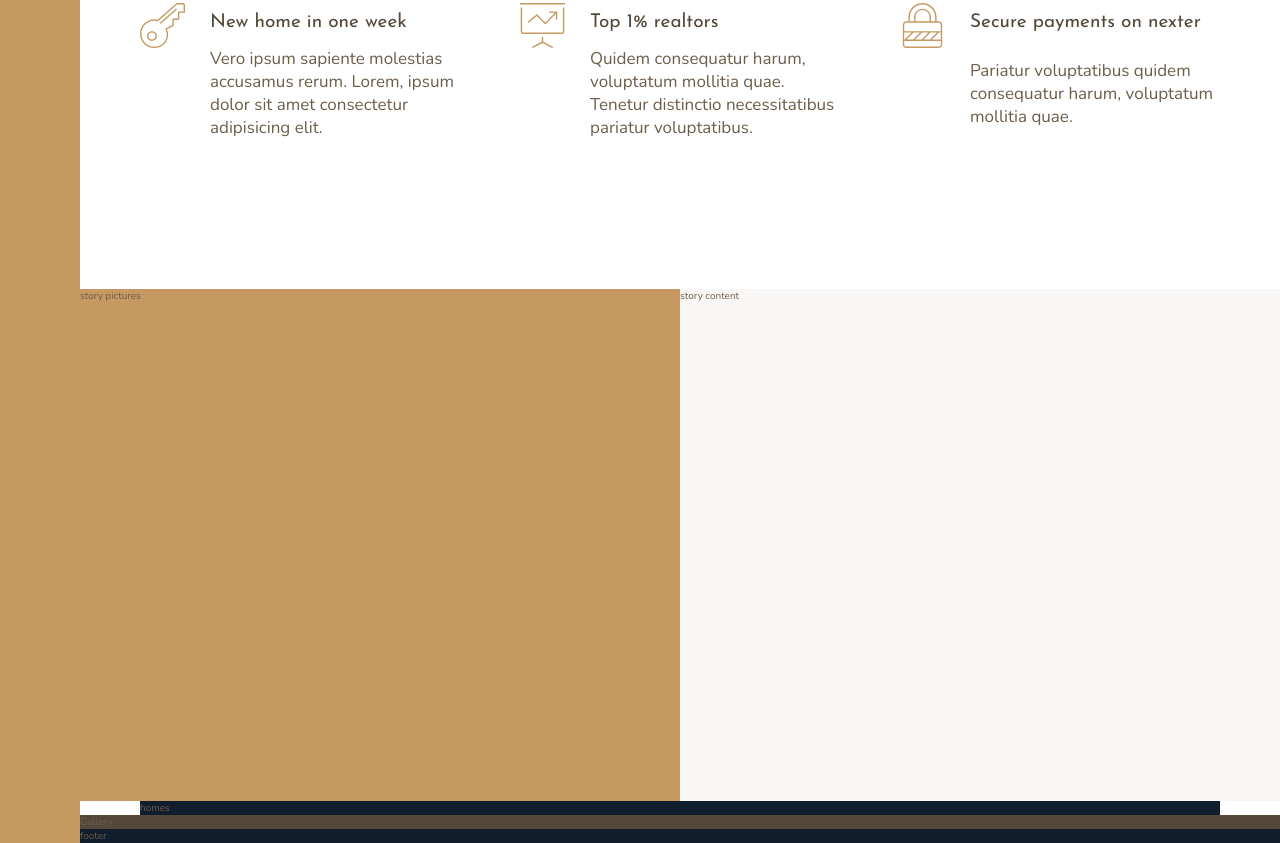
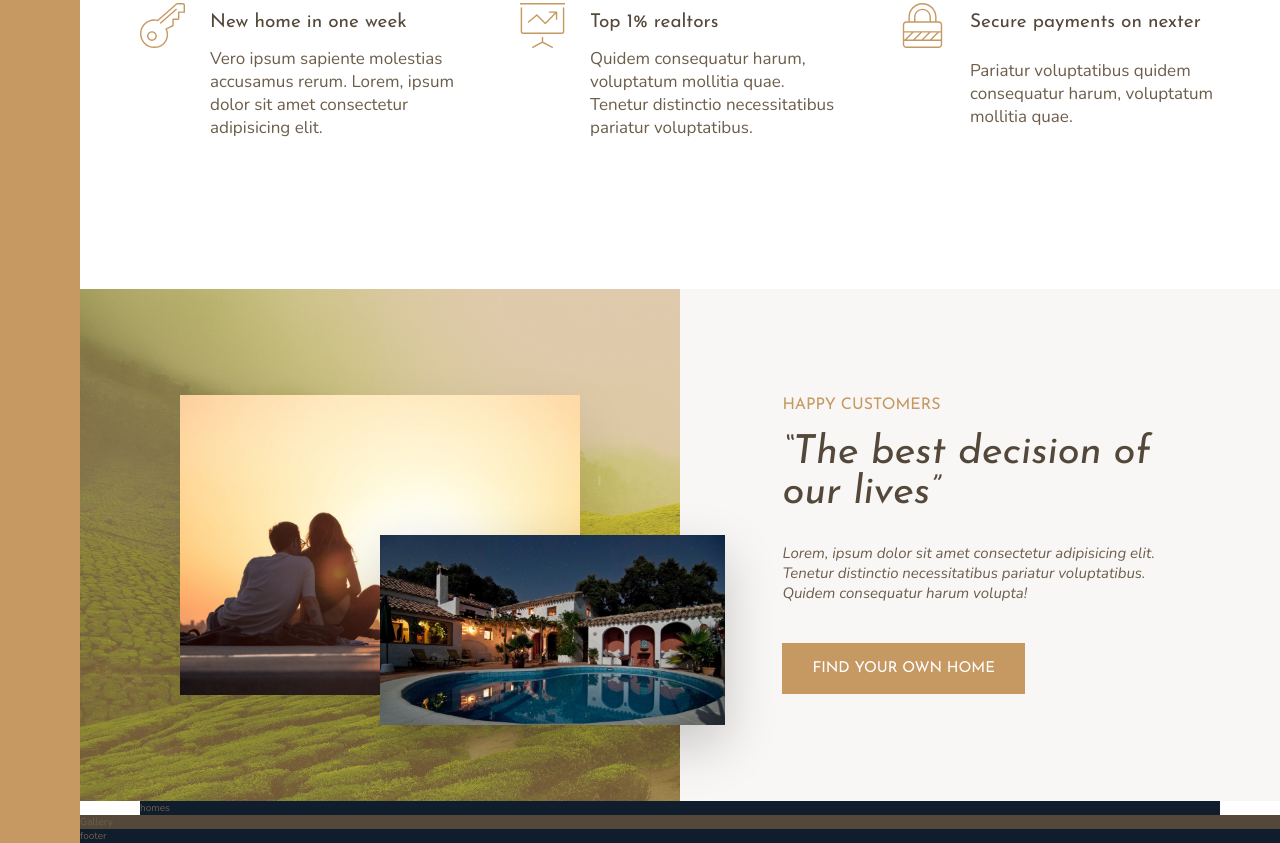
Before and after one commit to z3shan7/Nexter, a website: page index.html in a window 1280 px wide. Shown: the part 963-1806 px from the top of the page. Drawn offline with nearby package versions, Linux system fonts and the light colour scheme.

Commit message:
building story section

```diff
--- a/index.html
+++ b/index.html
@@ -5,11 +5,9 @@
     <meta charset="UTF-8">
     <meta name="viewport" content="width=device-width, initial-scale=1.0">
     <meta http-equiv="X-UA-Compatible" content="ie=edge">
-
     <link href="https://fonts.googleapis.com/css?family=Josefin+Sans:300,400,400i|Nunito:300,300i" rel="stylesheet">
     <link rel="stylesheet" href="css/style.css">
     <link rel="shortcut icon" type="image/png" href="img/favicon.png">
-
     <title>nexter &mdash; your home, your freedom</title>
 </head>
 
@@ -81,10 +79,18 @@
         </div>
     </section>
     <div class="story__pictures">
-        story pictures
+        <img src="img/story-1.jpeg" alt="Couple with new house" class="story__img--1">
+        <img src="img/story-2.jpeg" alt="New house" class="story__img--2">
     </div>
     <div class="story__content">
-        story content
+        <h3 class="heading-3 mb-sm">Happy Customers</h3>
+        <h2 class="heading-2 heading-2--dark mb-md">&ldquo;The best decision of our lives&rdquo;</h2>
+        <p class="story__text">
+            Lorem, ipsum dolor sit amet consectetur adipisicing elit. Tenetur distinctio necessitatibus pariatur
+            voluptatibus.
+            Quidem consequatur harum volupta!
+        </p>
+        <button class="btn">Find your own home</button>
     </div>
     <section class="homes">
         homes
--- a/sass/_story.scss
+++ b/sass/_story.scss
@@ -2,10 +2,59 @@
     &__pictures {
         background-color: $color-primary;
         grid-column: full-start / col-end 4;
+        background-image: linear-gradient(rgba($color-primary, .5), rgba($color-primary, .5)), url(../img/back.jpg);
+        background-size: cover;
+
+        display: grid;
+        grid-template-rows: repeat(6, 1fr);
+        grid-template-columns: repeat(6, 1fr);
+        align-items: center;
     }
+
+    &__img--1 {
+        width: 100%;
+        grid-row: 2 / 6;
+        grid-column: 2 / 6;
+        box-shadow: 0 2rem 5rem rgba(#000, .1);
+
+        // @media only screen and (max-width: $bp-medium) {
+        //     grid-column: 1 / 5;
+        //     grid-row: 1 / -1;
+        // }
+    }
+
+    &__img--2 {
+        width: 115%;
+        grid-row: 4 / 6;
+        grid-column: 4 / 7;
+        z-index: 20;
+        box-shadow: 0 2rem 5rem rgba(#000, .2);
+
+        // @media only screen and (max-width: $bp-medium) {
+        //     grid-row: 1 / -1;
+        //     width: 100%;
+        // }
+    }
+
 
     &__content {
         background-color: $color-grey-light-1;
         grid-column: col-start 5 / full-end;
+
+        padding: 6rem 8vw;
+
+
+
+        display: grid;
+        align-content: center;
+        justify-items: start;
+
+    }
+
+    &__text {
+        font-size: 1.5rem;
+        font-style: italic;
+        margin-bottom: 4rem;
+
     }
 }
--- a/sass/_typography.scss
+++ b/sass/_typography.scss
@@ -5,31 +5,31 @@
 
 .heading-1 {
     @extend %heading;
-    // font-size: 4.5rem;
-    // color: $color-grey-light-1;
-    // line-height: 1;
+    font-size: 4.5rem;
+    color: $color-grey-light-1;
+    line-height: 1;
 }
 
 .heading-2 {
     @extend %heading;
-    // font-size: 4rem;
-    // font-style: italic;
-    // line-height: 1;
+    font-size: 4rem;
+    font-style: italic;
+    line-height: 1;
 
-    // &--light {
-    //     color: $color-grey-light-1;
-    // }
+    &--light {
+        color: $color-grey-light-1;
+    }
 
-    // &--dark {
-    //     color: $color-grey-dark-1;
-    // }
+    &--dark {
+        color: $color-grey-dark-1;
+    }
 }
 
 .heading-3 {
     @extend %heading;
-    // font-size: 1.6rem;
-    // color: $color-primary;
-    // text-transform: uppercase;
+    font-size: 1.6rem;
+    color: $color-primary;
+    text-transform: uppercase;
 }
 
 .heading-4 {
@@ -44,3 +44,36 @@
         color: $color-grey-dark-1;
     }
 }
+
+.btn {
+    background-color: $color-primary;
+    color: #fff;
+    border: none;
+    border-radius: 0;
+    font-family: $font-display;
+    font-size: 1.5rem;
+    text-transform: uppercase;
+    padding: 1.8rem 3rem;
+    cursor: pointer;
+    transition: all .2s;
+
+    &:hover {
+        background-color: $color-primary-dark;
+    }
+}
+
+.mb-sm {
+    margin-bottom: 2rem;
+}
+
+.mb-md {
+    margin-bottom: 3rem;
+}
+
+.mb-lg {
+    margin-bottom: 4rem;
+}
+
+.mb-hg {
+    margin-bottom: 8rem;
+}
```
Also changed, not shown: css/style.css.
